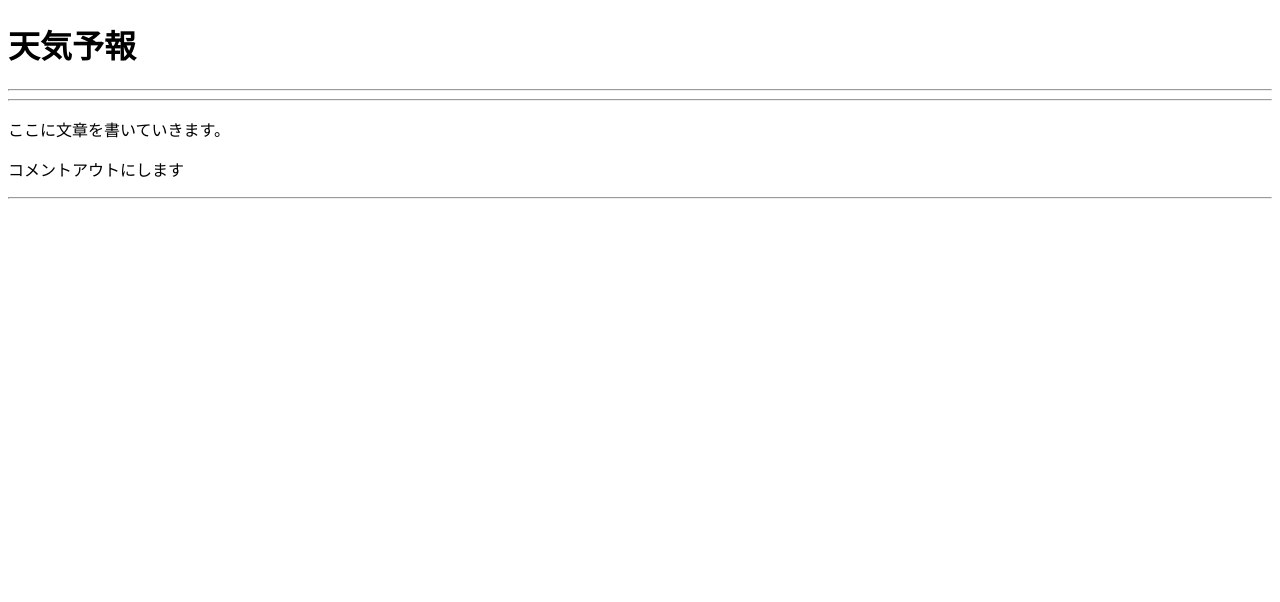
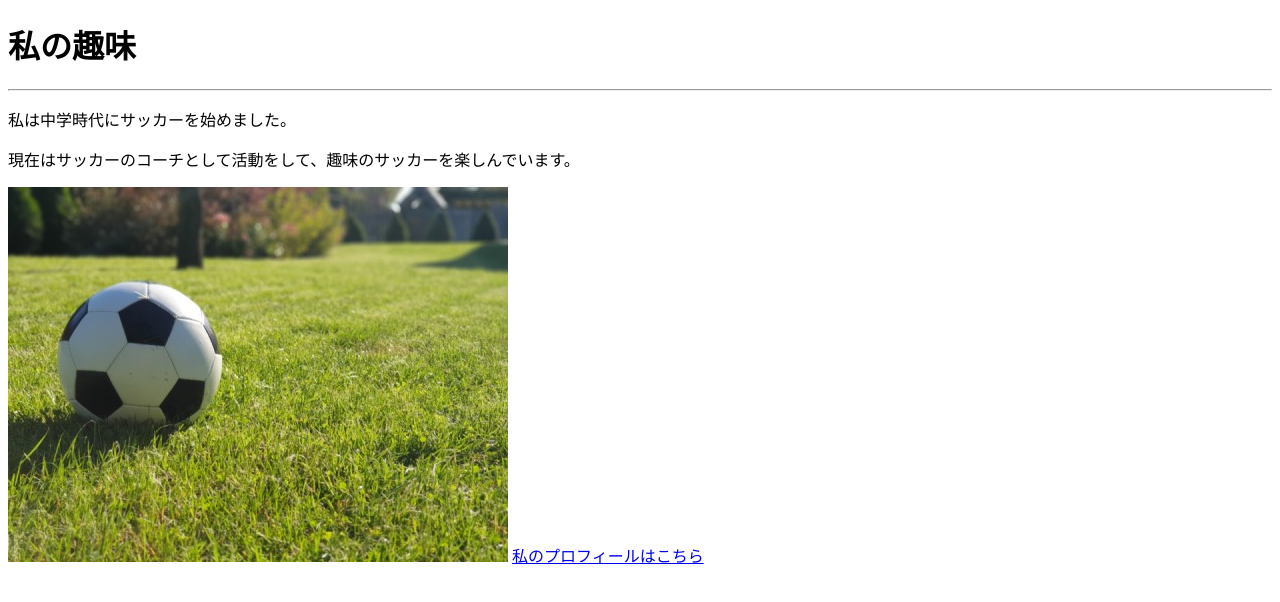
Before and after one commit to htakahashi-kongo/htakahashi, a plain HTML site: page html_css/index.html in a window 1280 px wide. Drawn offline with Linux system fonts and the light colour scheme.

Commit message:
上書き

```diff
--- a/html_css/index.html
+++ b/html_css/index.html
@@ -1,25 +1,19 @@
 <!DOCTYPE html>
 <html>
     <head>
-        <title>天気予報</title>
+        <title>私の趣味</title>
     </head>
     <body>
-        <!-- ここはヘッダーです -->
         <head>
-            <h1>天気予報</h1>
+            <h1>私の趣味</h1>
             <hr>
 
         </head>
         <main>
-            <hr>
-            <!--  -->
-            <p>ここに文章を書いていきます。</p>
-            <p>コメントアウトにします</p>
-             <!-- -->
-            <hr>
+            <p>私は中学時代にサッカーを始めました。</p>
+            <p>現在はサッカーのコーチとして活動をして、趣味のサッカーを楽しんでいます。</p>
+            <img src="sample.jpg" alt="サッカーボールの画像">
+            <a href="https://x.com/samuraijuku">私のプロフィールはこちら</a>
         </main>
-        <sub>
-
-        </sub>
     </body>
 </html>
```
